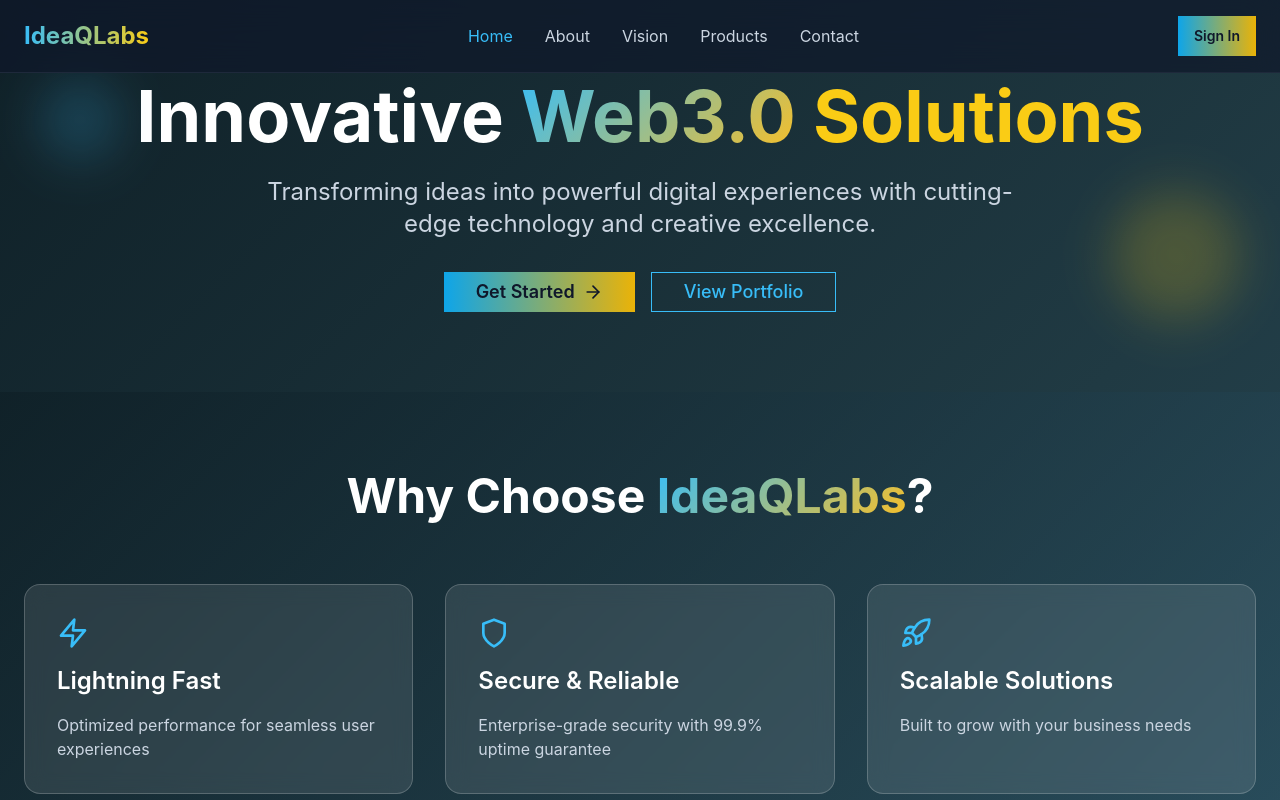
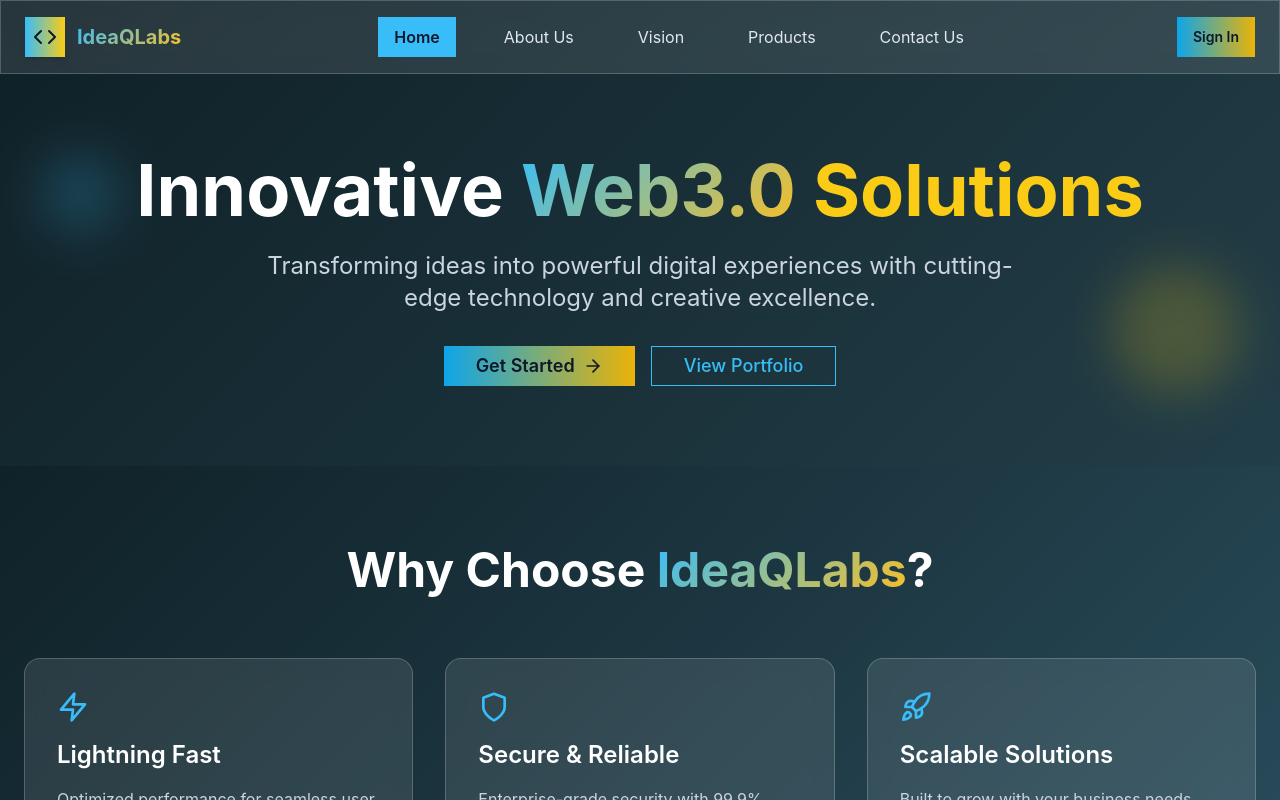
Before and after one commit to ideaqlabs/IdeaQLabs, a React (Vite) app: page / in a window 1280 px wide. Shown: the top 800 px of the page. Built offline with nearby package versions, Linux system fonts and the light colour scheme.

Commit message:
Update Header.jsx

```diff
--- a/src/components/Header.jsx
+++ b/src/components/Header.jsx
@@ -1,135 +1,128 @@
 import React, { useState } from "react";
-import { Menu, X, LogOut } from "lucide-react";
 import { motion, AnimatePresence } from "framer-motion";
+import { Code, Menu, X } from "lucide-react";
 import { Button } from "@/components/ui/button";
 
 const Header = ({ currentPage, setCurrentPage, onAuthClick, user, onSignOut }) => {
-  const [menuOpen, setMenuOpen] = useState(false);
-  const [dropdownOpen, setDropdownOpen] = useState(false);
+  const [mobileOpen, setMobileOpen] = useState(false);
 
-  const pages = [
-    { name: "Home", id: "home" },
-    { name: "About", id: "about" },
-    { name: "Vision", id: "vision" },
-    { name: "Products", id: "products" },
-    { name: "Contact", id: "contact" },
+  const navItems = [
+    { id: "home", label: "Home" },
+    { id: "about", label: "About Us" },
+    { id: "vision", label: "Vision" },
+    { id: "products", label: "Products" },
+    { id: "contact", label: "Contact Us" },
   ];
 
-  // Get only the first name
-  const firstName = user?.user_metadata?.full_name?.split(" ")[0] || "User";
+  // Extract first name safely
+  const firstName =
+    user?.user_metadata?.full_name?.split(" ")[0] ||
+    user?.email?.split("@")[0] ||
+    "User";
 
   return (
-    <header className="fixed top-0 left-0 w-full z-50 bg-slate-900/70 backdrop-blur-lg border-b border-slate-800">
-      <div className="max-w-7xl mx-auto flex justify-between items-center px-6 py-4">
+    <motion.header
+      className="glass-effect sticky top-0 z-50 px-6 py-4 border-b border-white/10"
+      initial={{ y: -100 }}
+      animate={{ y: 0 }}
+      transition={{ duration: 0.6 }}
+    >
+      <div className="max-w-7xl mx-auto flex items-center justify-between">
         {/* Logo */}
-        <div
+        <motion.div
+          className="flex items-center space-x-3 cursor-pointer"
+          whileHover={{ scale: 1.05 }}
           onClick={() => setCurrentPage("home")}
-          className="text-2xl font-bold text-transparent bg-clip-text bg-gradient-to-r from-sky-400 to-yellow-400 cursor-pointer"
         >
-          IdeaQLabs
-        </div>
+          <div className="p-2 bg-gradient-to-r from-sky-400 to-yellow-400 rounded-lg shadow-md">
+            <Code className="h-6 w-6 text-slate-900" />
+          </div>
+          <span className="text-xl font-bold gradient-text">IdeaQLabs</span>
+        </motion.div>
 
-        {/* Desktop Nav */}
-        <nav className="hidden md:flex space-x-8 text-slate-300">
-          {pages.map((page) => (
-            <button
-              key={page.id}
-              onClick={() => setCurrentPage(page.id)}
-              className={`hover:text-sky-400 transition-colors ${
-                currentPage === page.id ? "text-sky-400" : ""
+        {/* Desktop Navigation */}
+        <nav className="hidden md:flex items-center space-x-8">
+          {navItems.map((item) => (
+            <motion.button
+              key={item.id}
+              onClick={() => setCurrentPage(item.id)}
+              className={`px-4 py-2 rounded-lg transition-all duration-300 ${
+                currentPage === item.id
+                  ? "bg-sky-400 text-slate-900 font-semibold"
+                  : "text-slate-200 hover:text-yellow-400 hover:bg-white/10"
               }`}
+              whileHover={{ scale: 1.05 }}
+              whileTap={{ scale: 0.95 }}
             >
-              {page.name}
-            </button>
+              {item.label}
+            </motion.button>
           ))}
         </nav>
 
-        {/* Auth / Profile Section */}
+        {/* Auth Button + Mobile Menu */}
         <div className="flex items-center space-x-3">
           {!user ? (
             <Button
               onClick={onAuthClick}
-              className="bg-gradient-to-r from-sky-500 to-yellow-500 text-slate-900 font-semibold hover:from-sky-400 hover:to-yellow-400 transition-all"
+              className="bg-gradient-to-r from-sky-500 to-yellow-500 hover:from-sky-600 hover:to-yellow-600 text-slate-900 font-semibold"
             >
               Sign In
             </Button>
           ) : (
-            <div className="relative">
-              <button
-                onClick={() => setDropdownOpen(!dropdownOpen)}
-                className="flex items-center space-x-2 bg-slate-800/60 px-3 py-2 rounded-lg hover:bg-slate-700/60 transition-colors"
-              >
-                <div className="w-8 h-8 rounded-full bg-gradient-to-br from-sky-500 to-yellow-400 flex items-center justify-center text-slate-900 font-semibold">
-                  {firstName[0]?.toUpperCase()}
-                </div>
-                <span className="text-slate-200 font-medium hidden sm:block">{firstName}</span>
-              </button>
-
-              <AnimatePresence>
-                {dropdownOpen && (
-                  <motion.div
-                    initial={{ opacity: 0, y: -5 }}
-                    animate={{ opacity: 1, y: 0 }}
-                    exit={{ opacity: 0, y: -5 }}
-                    className="absolute right-0 mt-2 w-40 bg-slate-800 border border-slate-700 rounded-xl shadow-lg py-2 z-50"
-                  >
-                    <button
-                      onClick={() => {
-                        onSignOut();
-                        setDropdownOpen(false);
-                      }}
-                      className="flex items-center w-full text-left px-4 py-2 text-slate-300 hover:bg-slate-700 transition"
-                    >
-                      <LogOut className="w-4 h-4 mr-2" />
-                      Sign Out
-                    </button>
-                  </motion.div>
-                )}
-              </AnimatePresence>
+            <div className="flex items-center space-x-2">
+              <div className="w-8 h-8 rounded-full bg-gradient-to-br from-sky-400 to-yellow-400 flex items-center justify-center text-slate-900 font-semibold shadow-md">
+                {firstName[0]?.toUpperCase()}
+              </div>
+              <span className="text-slate-100 font-medium text-sm sm:text-base">
+                {firstName}
+              </span>
             </div>
           )}
 
-          {/* Mobile Menu Toggle */}
+          {/* Hamburger Icon */}
           <button
-            onClick={() => setMenuOpen(!menuOpen)}
-            className="md:hidden text-slate-300 hover:text-sky-400 transition-colors"
+            className="md:hidden p-2 rounded-lg text-slate-200 hover:bg-white/10"
+            onClick={() => setMobileOpen(!mobileOpen)}
           >
-            {menuOpen ? <X className="h-6 w-6" /> : <Menu className="h-6 w-6" />}
+            {mobileOpen ? <X className="h-6 w-6" /> : <Menu className="h-6 w-6" />}
           </button>
         </div>
       </div>
 
-      {/* Mobile Dropdown Menu */}
+      {/* Mobile Menu */}
       <AnimatePresence>
-        {menuOpen && (
-          <motion.div
+        {mobileOpen && (
+          <motion.nav
+            className="md:hidden mt-4 flex flex-col space-y-2 bg-slate-900/90 p-4 rounded-lg border border-white/10 shadow-lg"
             initial={{ opacity: 0, y: -10 }}
             animate={{ opacity: 1, y: 0 }}
             exit={{ opacity: 0, y: -10 }}
-            className="md:hidden bg-slate-900/95 border-t border-slate-800"
           >
-            {pages.map((page) => (
+            {navItems.map((item) => (
               <button
-                key={page.id}
+                key={item.id}
                 onClick={() => {
-                  setCurrentPage(page.id);
-                  setMenuOpen(false);
+                  setCurrentPage(item.id);
+                  setMobileOpen(false);
                 }}
-                className={`block w-full text-left px-6 py-4 text-slate-300 hover:bg-slate-800 ${
-                  currentPage === page.id ? "text-sky-400" : ""
+                className={`w-full text-left px-4 py-2 rounded-lg transition-all duration-300 ${
+                  currentPage === item.id
+                    ? "bg-sky-400 text-slate-900 font-semibold"
+                    : "text-slate-200 hover:text-yellow-400 hover:bg-white/10"
                 }`}
               >
-                {page.name}
+                {item.label}
               </button>
             ))}
 
+            {/* Auth Options in Hamburger */}
             {!user ? (
               <button
                 onClick={() => {
                   onAuthClick();
-                  setMenuOpen(false);
+                  setMobileOpen(false);
                 }}
-                className="block w-full text-left px-6 py-4 text-slate-300 hover:bg-slate-800 border-t border-slate-700"
+                className="w-full text-left px-4 py-2 mt-2 text-slate-200 bg-gradient-to-r from-sky-500 to-yellow-500 rounded-lg hover:from-sky-600 hover:to-yellow-600 font-semibold"
               >
                 Sign In
               </button>
@@ -137,17 +130,17 @@ const Header = ({ currentPage, setCurrentPage, onAuthClick, user, onSignOut }) =
               <button
                 onClick={() => {
                   onSignOut();
-                  setMenuOpen(false);
+                  setMobileOpen(false);
                 }}
-                className="block w-full text-left px-6 py-4 text-slate-300 hover:bg-slate-800 border-t border-slate-700"
+                className="w-full text-left px-4 py-2 mt-2 text-slate-200 bg-gradient-to-r from-rose-500 to-amber-500 rounded-lg hover:from-rose-600 hover:to-amber-600 font-semibold"
               >
                 Sign Out
               </button>
             )}
-          </motion.div>
+          </motion.nav>
         )}
       </AnimatePresence>
-    </header>
+    </motion.header>
   );
 };
 
```
